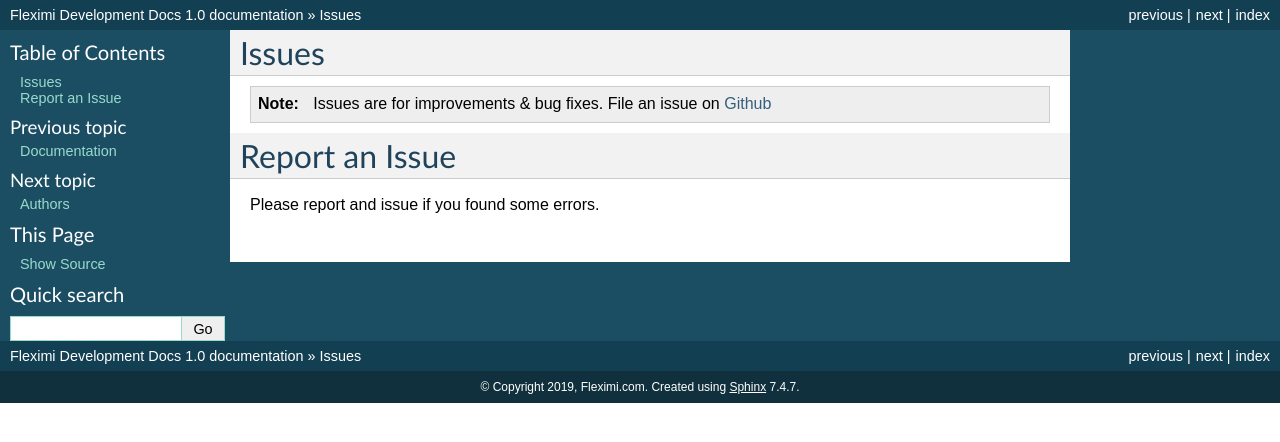
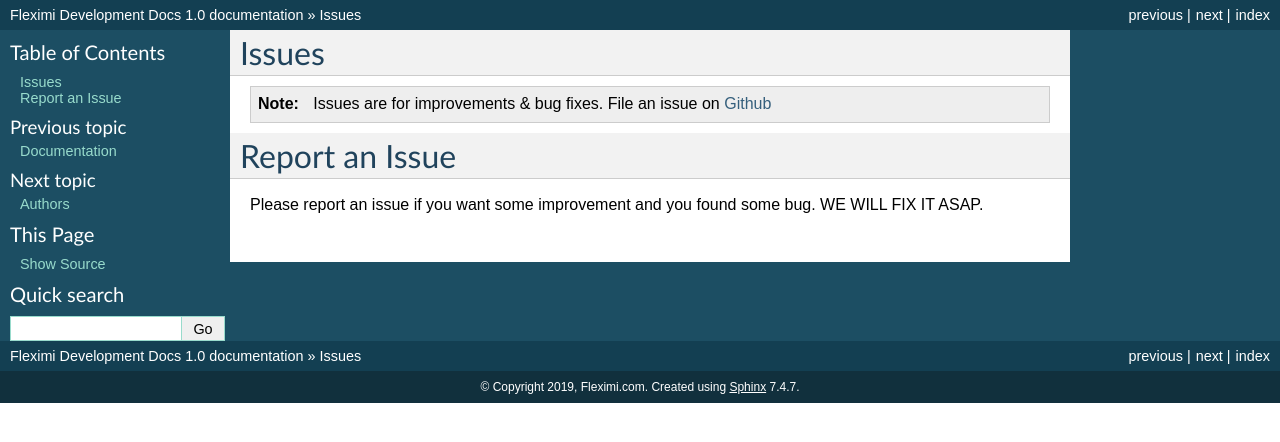
Before and after one commit to Fleximi/Fleximi-CMS, a Sphinx documentation site: the page built from docs/Issues.rst, in a window 1280 px wide. Shown: the top 442 px of the page. Built offline with Sphinx 7.4.7, drawn with Linux system fonts in a browser that asks for light colours.

Commit message:
Initial commit

```diff
--- a/docs/Issues.rst
+++ b/docs/Issues.rst
@@ -7,4 +7,4 @@ Issues
 Report an Issue
 ---------------
 
-Please report and issue if you found some errors.
+Please report an issue if you want some improvement and you found some bug. WE WILL FIX IT ASAP.
```
